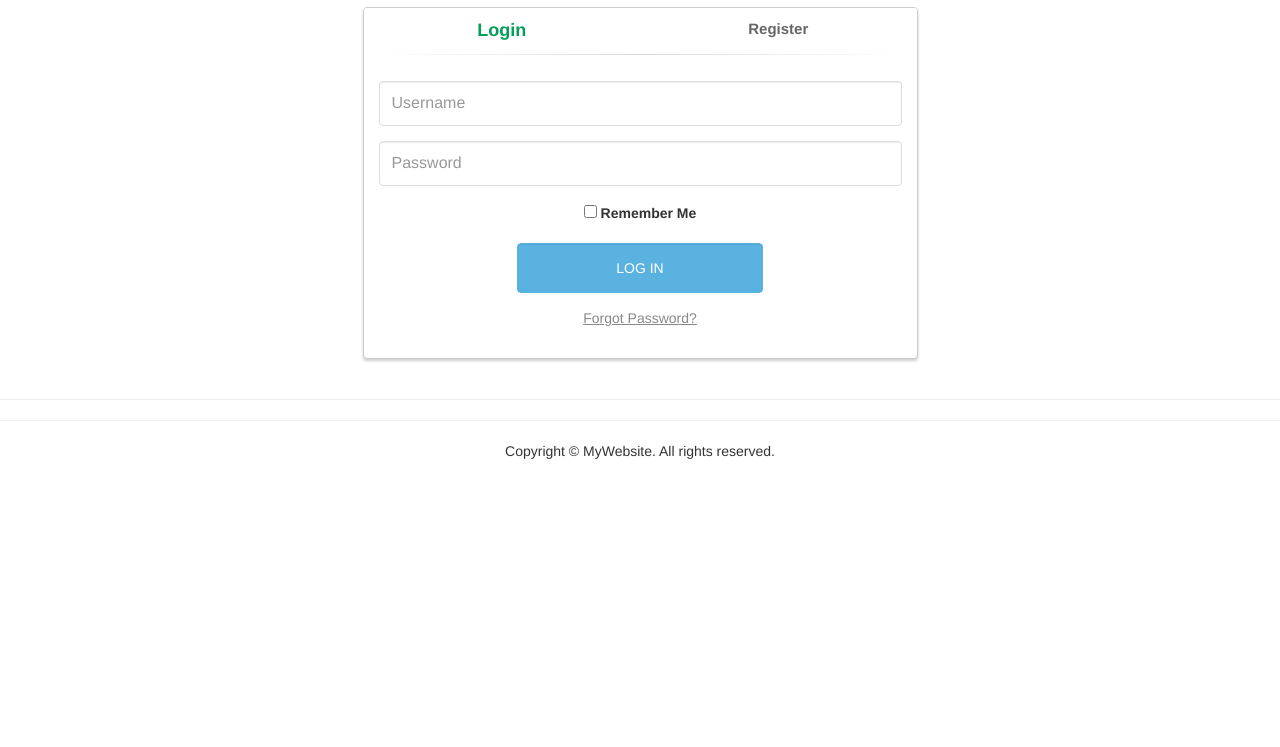
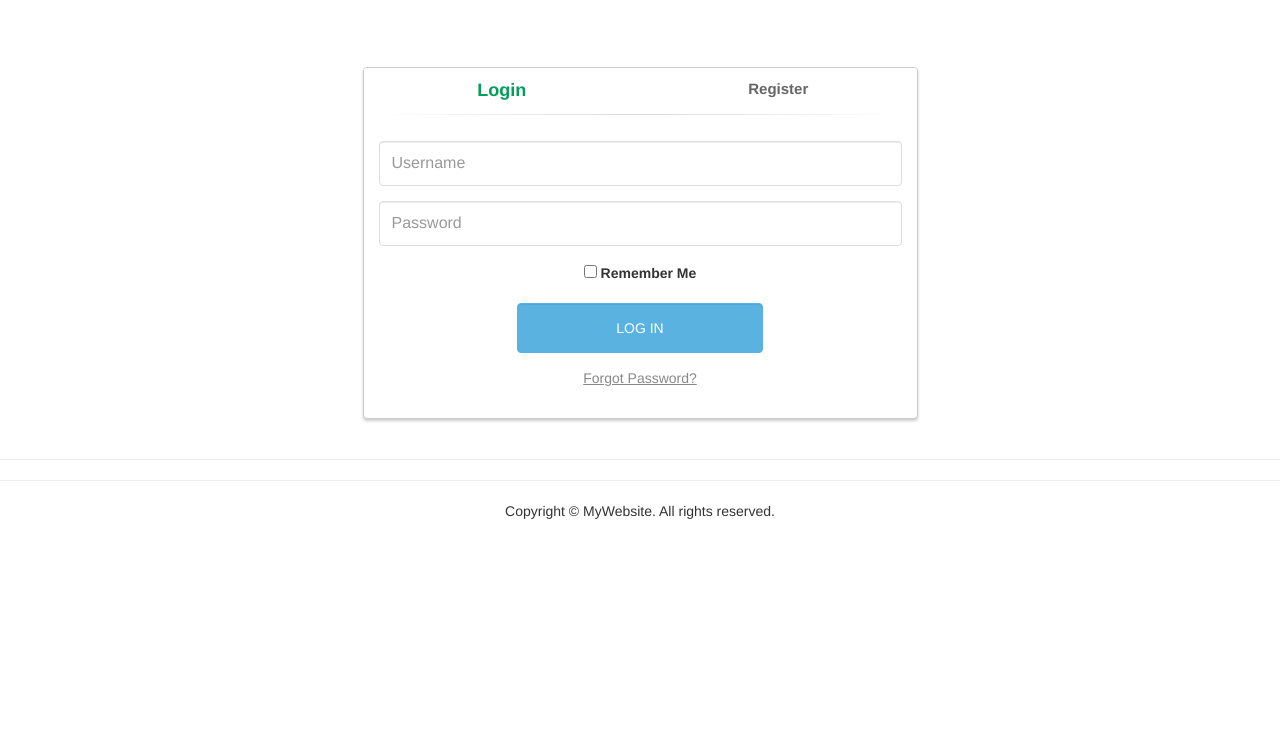
Before and after one commit to bangoga/bangoga.github.io, a plain HTML site: page Login.html in a window 1280 px wide. Shown: the part 53-800 px from the top of the page. Drawn offline with Linux system fonts and the light colour scheme; files whose address does not match are found by name.

Commit message:
Spaceadded

```diff
--- a/Login.html
+++ b/Login.html
@@ -49,7 +49,7 @@
 <div class="row"></div>
 </div>
 <div class="container">
-<div class="row"><br><br></div>
+<div class="row"><br><br><br><br><br></div>
 </div>
 <div class="container">
   <div class="row">
```
